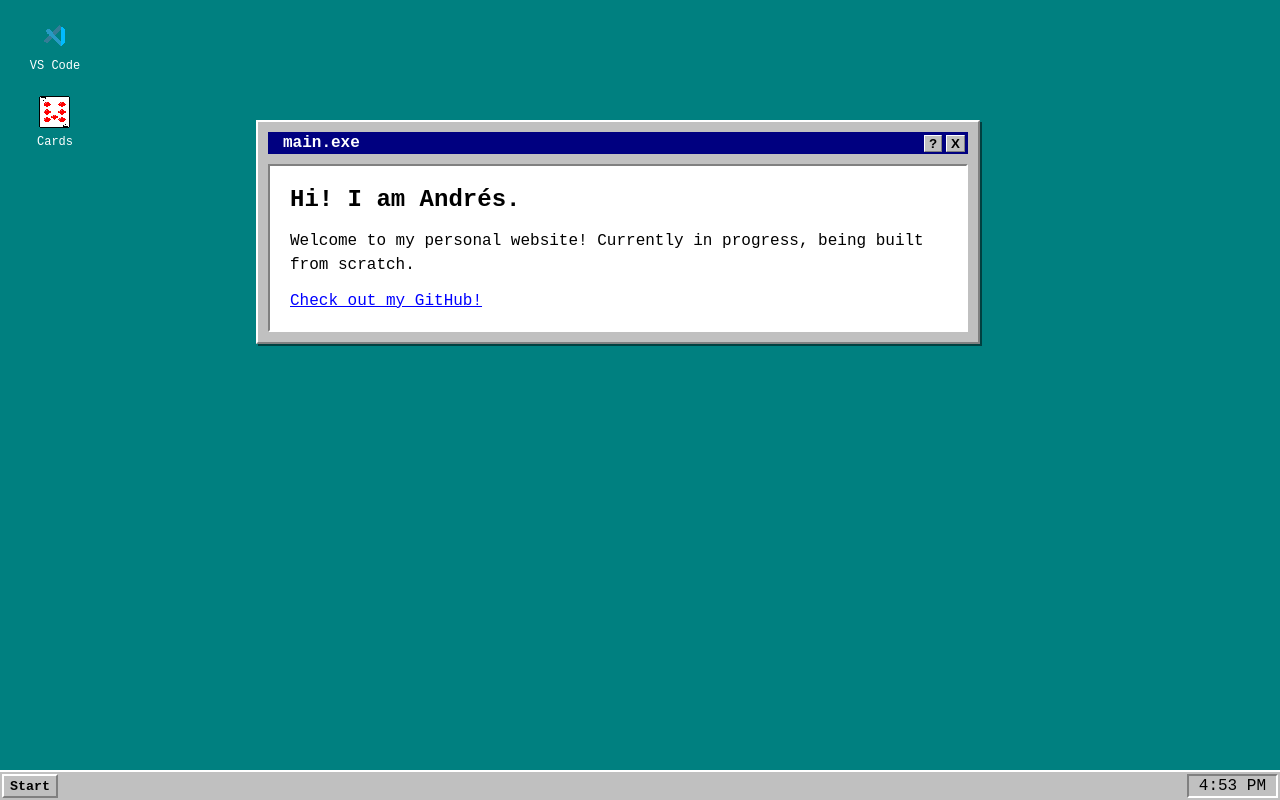
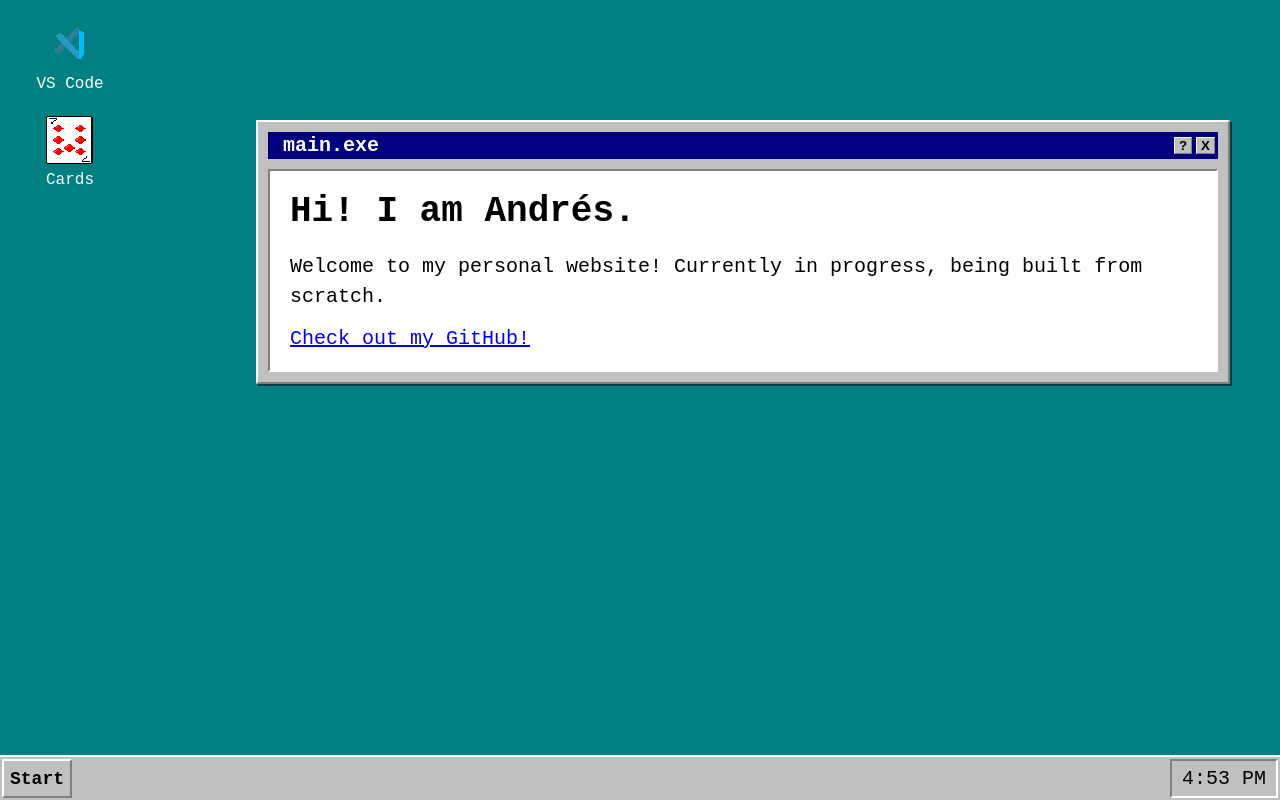
Before and after one commit to avilldev/avilldev.github.io, a plain HTML site: page index.html in a window 1280 px wide. Drawn offline with Linux system fonts and the light colour scheme.

Commit message:
Upscaled elements so they don't look small and so that the "desktop" does not look too spaced out and empty.

```diff
--- a/index.html
+++ b/index.html
@@ -69,9 +69,12 @@
         <nav>
             <main>
                 <h2>About Me</h2>
-                <p>
-                    Hey, I am Andrés! I am a high school student Ottawa, Canada with a passion for any kind of building; software or hardware.
-                </p>
+                <div style="background-color: var(--highlight-color); color: white; padding: 10px; text-align: center;">
+                    <p>
+                        Hey, I am Andrés! I am a high school student Ottawa, Canada with a passion for any kind of building; software or hardware.
+                    </p>
+                </div>
+
                 <p class="sm-p">
                     <b>My coding journey</b> started when I was 6 years old, when I got my first desktop computer and learned how to code games in Scratch. These days (apart from school), I am learning how to <b>build modern websites</b>, I participate in <b>Hackclub programs</b> and organize Hackclub workshops at my school's Computer Science club.
                 </p>
--- a/style.css
+++ b/style.css
@@ -6,6 +6,7 @@
     --text-color: #000000;
     --border-light: #ffffff;
     --border-dark: #808080;
+    --highlight-color: #5c6fe9;
     --font-main: 'Courier New', Courier, monospace;
 }
 
@@ -14,6 +15,7 @@ body {
     margin: 0;
     padding: 20px;
     font-family: var(--font-main);
+    font-size: 20px;
     cursor: url('assets/imgs/cursor.png'), auto;
     height: 100%;
     width: 100%;
@@ -36,7 +38,7 @@ body {
     top: 15%;
     left: 20%;
     width: 90vw;
-    max-width: 700px;
+    max-width: 950px;
     box-shadow: 2px 2px 0px rgba(0, 0, 0, 0.5)
 }
 
@@ -84,7 +86,7 @@ main {
 main h1 {
     margin-top: 0;
     margin-bottom: 15px;
-    font-size: 24px;
+    font-size: 36px;
 }
 
 main p {
@@ -115,20 +117,20 @@ a:visited {
     display: flex;
     flex-direction: column;
     align-items: center;
-    width: 70px;
+    width: 100px;
     cursor: url('assets/imgs/cursor.png'), pointer;
 }
 
 .icon img {
-    width: 32px;
-    height: 32px;
+    width: 48px;
+    height: 48px;
     image-rendering: pixelated;
     margin-bottom: 4px;
 }
 
 .icon span {
     color: #ffffff;
-    font-size: 12px;
+    font-size: 16px;
     text-align: center;
     padding: 2px;
     border: 1px solid transparent;
@@ -159,7 +161,7 @@ a:visited {
     bottom: 0;
     left: 0;
     width: 100vw;
-    height: 30px;
+    height: 45px;
     background: var(--window-bg);
     border-top: 2px solid var(--border-light);
     display: flex;
@@ -173,6 +175,7 @@ a:visited {
     height: 100%;
     font-weight: bold;
     font-family: var(--font-main);
+    font-size: 18px;
     border-top: 2px solid var(--border-light);
     border-left: 2px solid var(--border-light);
     border-bottom: 2px solid var(--border-dark);
@@ -200,7 +203,7 @@ a:visited {
     left: 35%;
     top: 30%;
     width: 80vw;
-    max-width: 400px;
+    max-width: 550px;
 }
 
 #start-menu {
@@ -261,7 +264,7 @@ a:visited {
 }
 
 .sm-p {
-    font-size: 12px;
+    font-size: 16px;
 }
 
 #experience-window {
```
